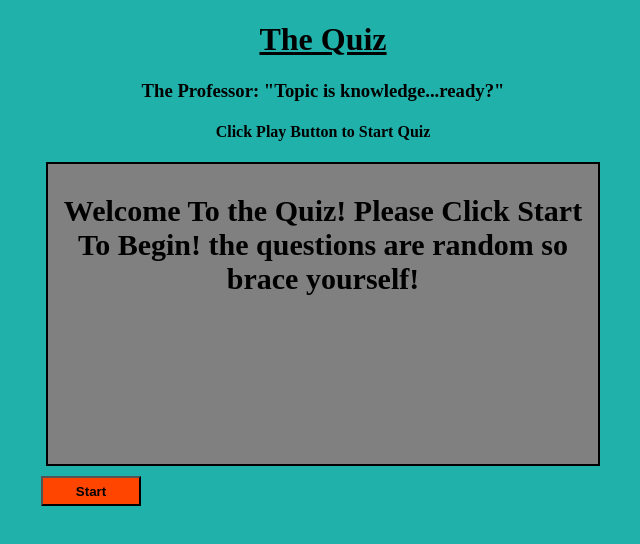
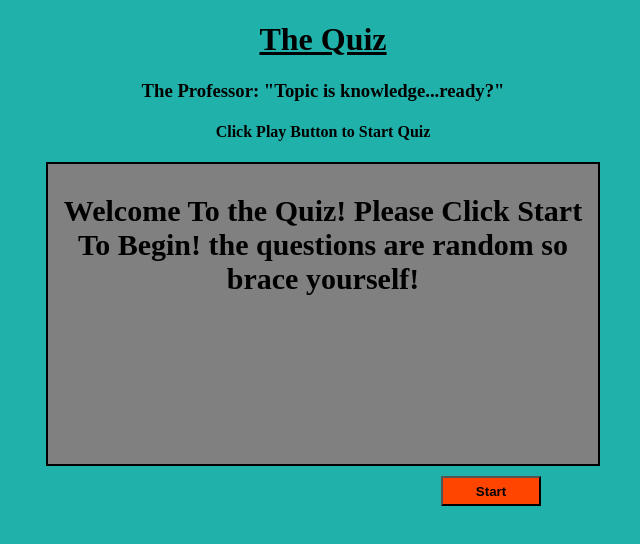
Before and after one commit to jeremytaylor7/the-quiz-challenge, a plain HTML site: page index.html in a window 1280 px wide. Shown: the whole page, without its empty margins (317-957 px from the left). Drawn offline with nearby package versions, Linux system fonts and the light colour scheme.

Commit message:
fixed button positions in css

```diff
--- a/main.css
+++ b/main.css
@@ -54,8 +54,10 @@ p {
 
   width: 100px;
   height: 30px;
-  margin-left: auto;
+  margin-left: 400px;
   margin-right: auto;
+  display: inline-block;
+
 }
 
   .choice-container {
@@ -75,8 +77,6 @@ p {
     display: inline-block;
     background-color: orangered;
     font-weight: bold;
-
-
 
 
   }
@@ -108,6 +108,7 @@ p {
   display: block;
   padding: 0px;
 
+
 }
 
 .js-next {
@@ -115,6 +116,7 @@ p {
 display: none;
 height: 50px;
 width: 100px;
+margin-left: 400px;
 }
 
 .answer-container{
@@ -134,4 +136,5 @@ width: 100px;
 }
 .js-startOver{
   display: none;
+  margin-left: 400px;
 }
```
